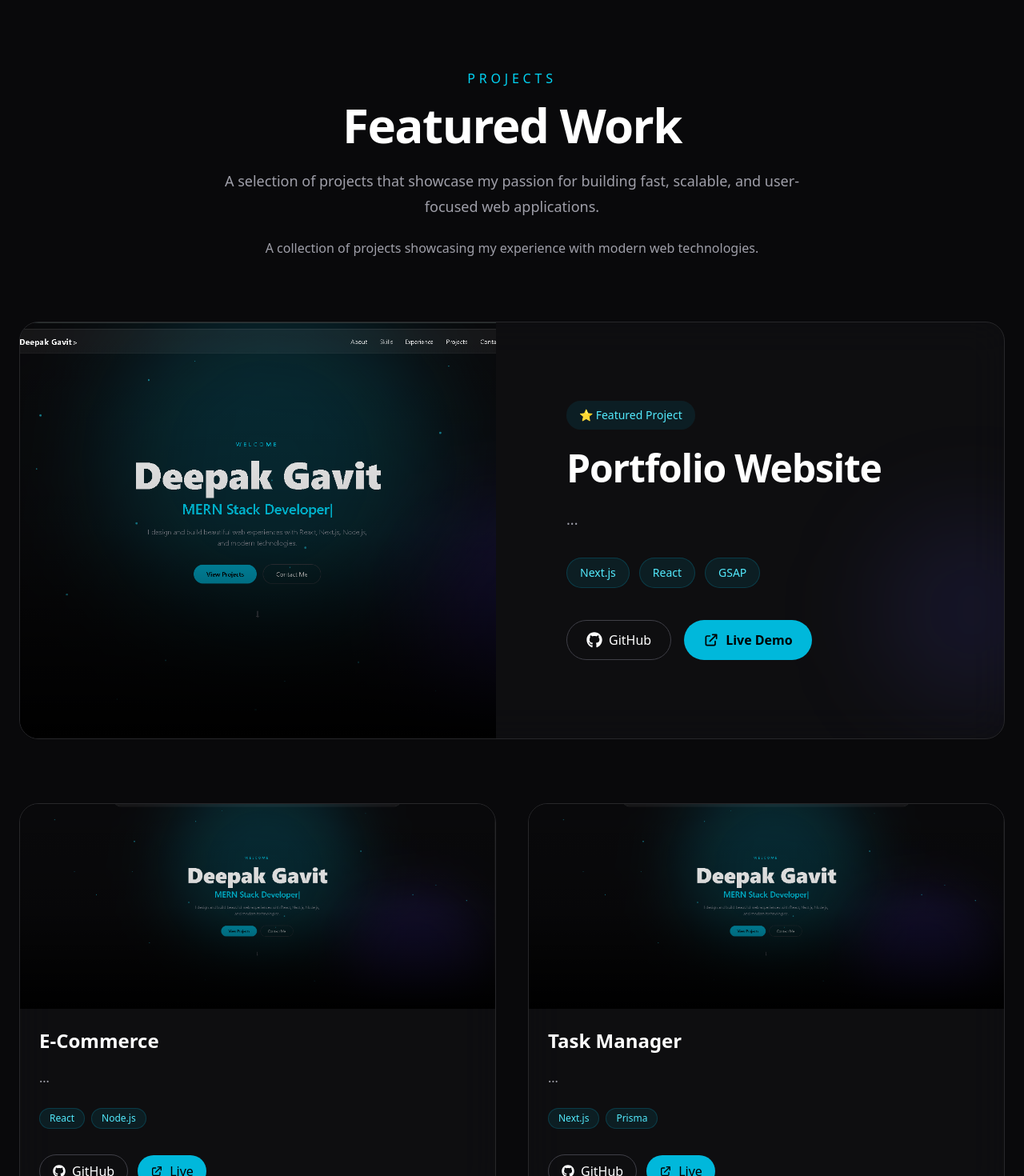
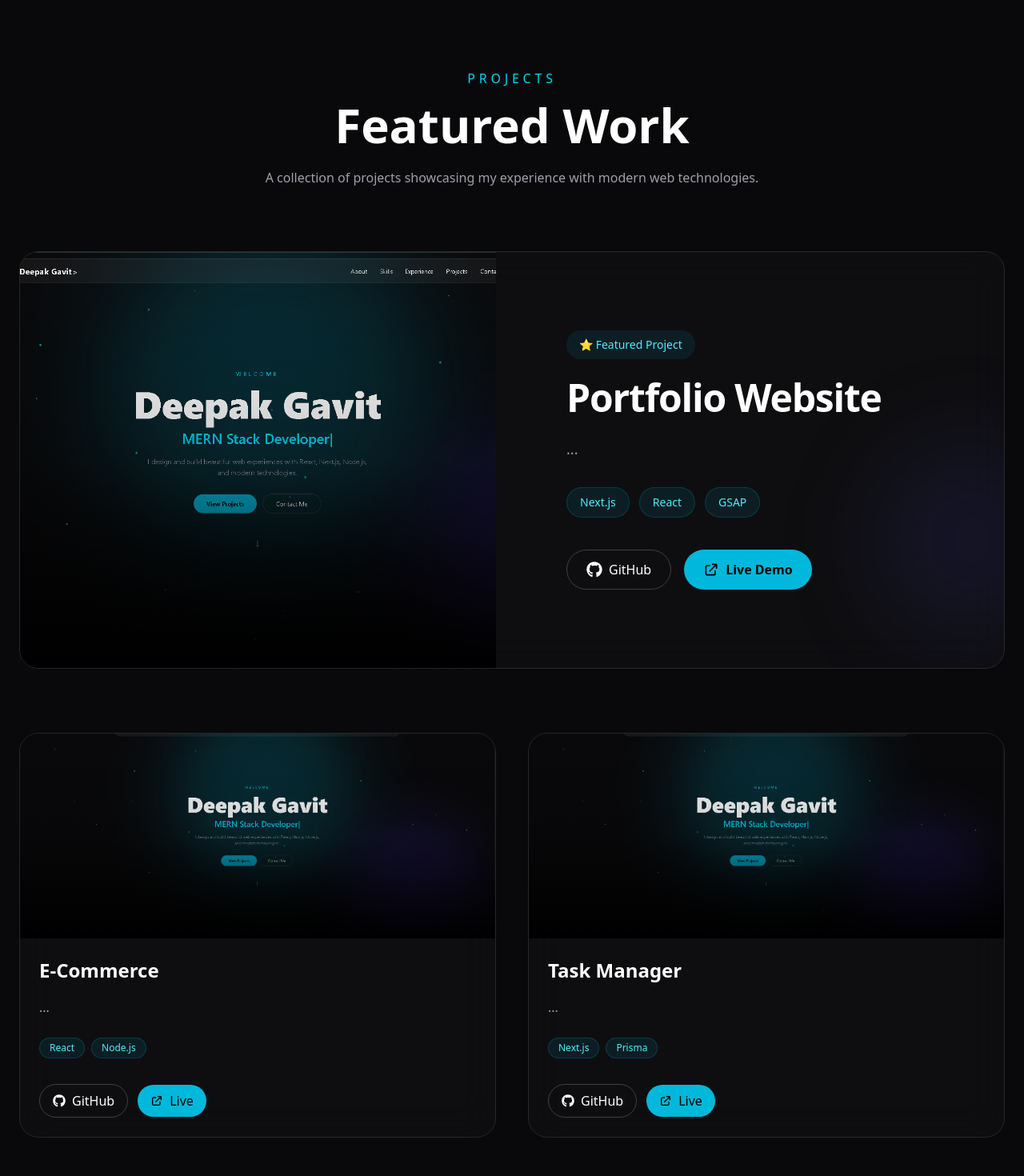
Before and after one commit to Deepakgavit563/Deepak-portifolio, a Next.js app: page / in a window 1280 px wide. Shown: the part 3620-5090 px from the top of the page at 80% size. Built offline with nearby package versions, Linux system fonts and the light colour scheme.

Commit message:
feat: enhance projects section with featured project and animations

```diff
--- a/src/app/components/sections/Projects.tsx
+++ b/src/app/components/sections/Projects.tsx
@@ -1,28 +1,77 @@
 "use client";
+
+import { useRef } from "react";
+import gsap from "gsap";
+import { ScrollTrigger } from "gsap/ScrollTrigger";
+import { useGSAP } from "@gsap/react";
 
 import FeaturedProject from "../ui/FeaturedProject";
 import ProjectCard from "../ui/ProjectCard";
 import { projects } from "@/app/data/projects";
 
+gsap.registerPlugin(ScrollTrigger);
+
 export default function Projects() {
-  const featured = projects.find((project) => project.featured);
-  const others = projects.filter((project) => !project.featured);
+  const container = useRef<HTMLDivElement>(null);
+
+  const [featured, ...others] = projects;
+
+  useGSAP(
+    () => {
+      // Section Heading
+      gsap.from(".projects-title", {
+        opacity: 0,
+        y: 40,
+        duration: 0.8,
+        ease: "power3.out",
+        scrollTrigger: {
+          trigger: container.current,
+          start: "top 80%",
+        },
+      });
+
+      // Featured Project
+      gsap.from(".featured-project", {
+        opacity: 0,
+        x: -80,
+        duration: 1,
+        ease: "power3.out",
+        scrollTrigger: {
+          trigger: ".featured-project",
+          start: "top 80%",
+        },
+      });
+
+      // Project Cards
+      gsap.from(".project-card", {
+        opacity: 0,
+        y: 60,
+        stagger: 0.2,
+        duration: 0.8,
+        ease: "power3.out",
+        scrollTrigger: {
+          trigger: ".projects-grid",
+          start: "top 80%",
+        },
+      });
+    },
+    { scope: container }
+  );
 
   return (
-    <section id="projects" className="relative px-6 py-32">
+    <section
+      id="projects"
+      ref={container}
+      className="relative py-32 px-6"
+    >
       <div className="mx-auto max-w-7xl">
         <p className="text-center uppercase tracking-[0.3em] text-cyan-400">
           Projects
         </p>
 
-        <h2 className="mt-4 text-center text-5xl font-black tracking-tight md:text-6xl">
-  Featured Work
-</h2>
-
-<p className="mx-auto mt-6 max-w-3xl text-center text-lg leading-8 text-zinc-400">
-  A selection of projects that showcase my passion for building fast,
-  scalable, and user-focused web applications.
-</p>
+        <h2 className="projects-title mt-4 text-center text-5xl font-bold md:text-6xl">
+          Featured Work
+        </h2>
 
         <p className="mx-auto mt-6 max-w-2xl text-center text-zinc-400">
           A collection of projects showcasing my experience with modern web
@@ -31,18 +80,17 @@ export default function Projects() {
 
         {/* Featured Project */}
         {featured && (
-          <div className="mt-20">
+          <div className="featured-project mt-20">
             <FeaturedProject project={featured} />
           </div>
         )}
 
         {/* Other Projects */}
-        <div className="mt-20 grid gap-10 md:grid-cols-2">
+        <div className="projects-grid mt-20 grid gap-10 md:grid-cols-2">
           {others.map((project) => (
-            <ProjectCard
-              key={project.title}
-              project={project}
-            />
+            <div key={project.title} className="project-card">
+              <ProjectCard project={project} />
+            </div>
           ))}
         </div>
       </div>
```
